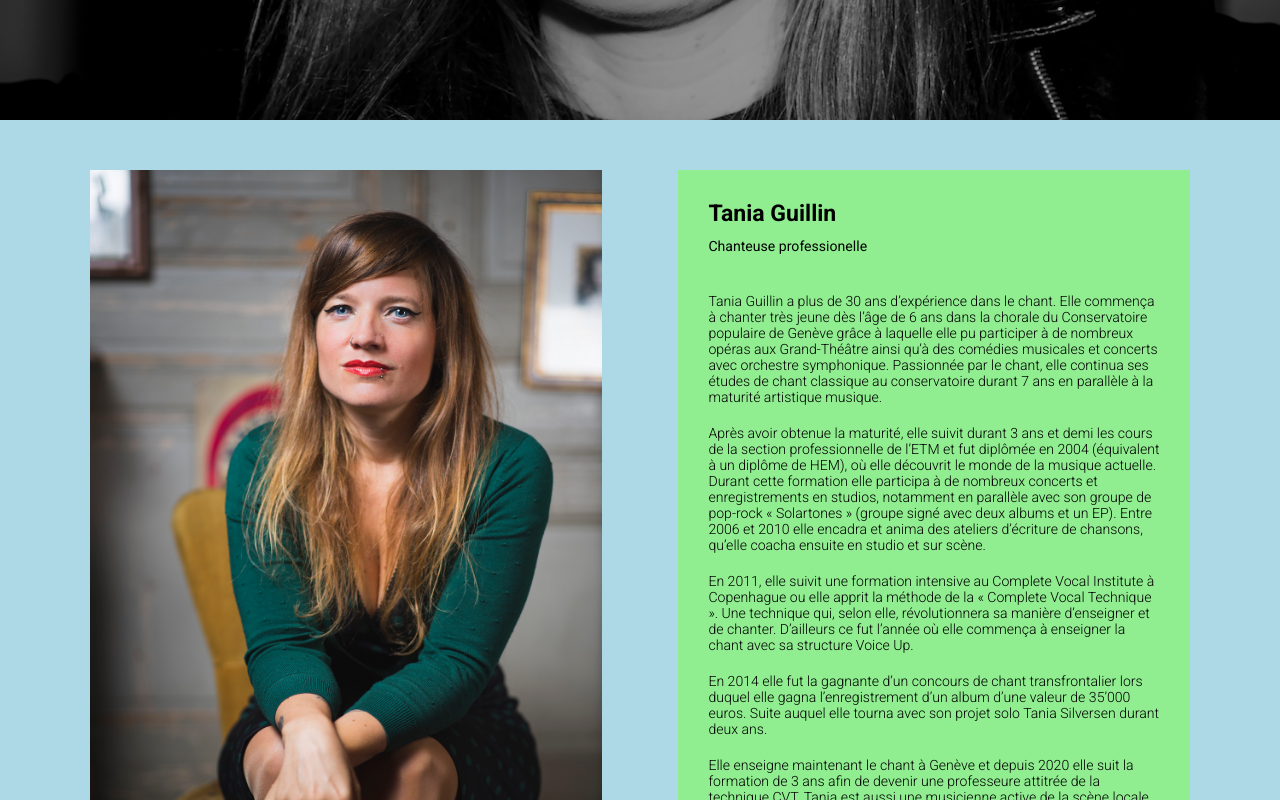
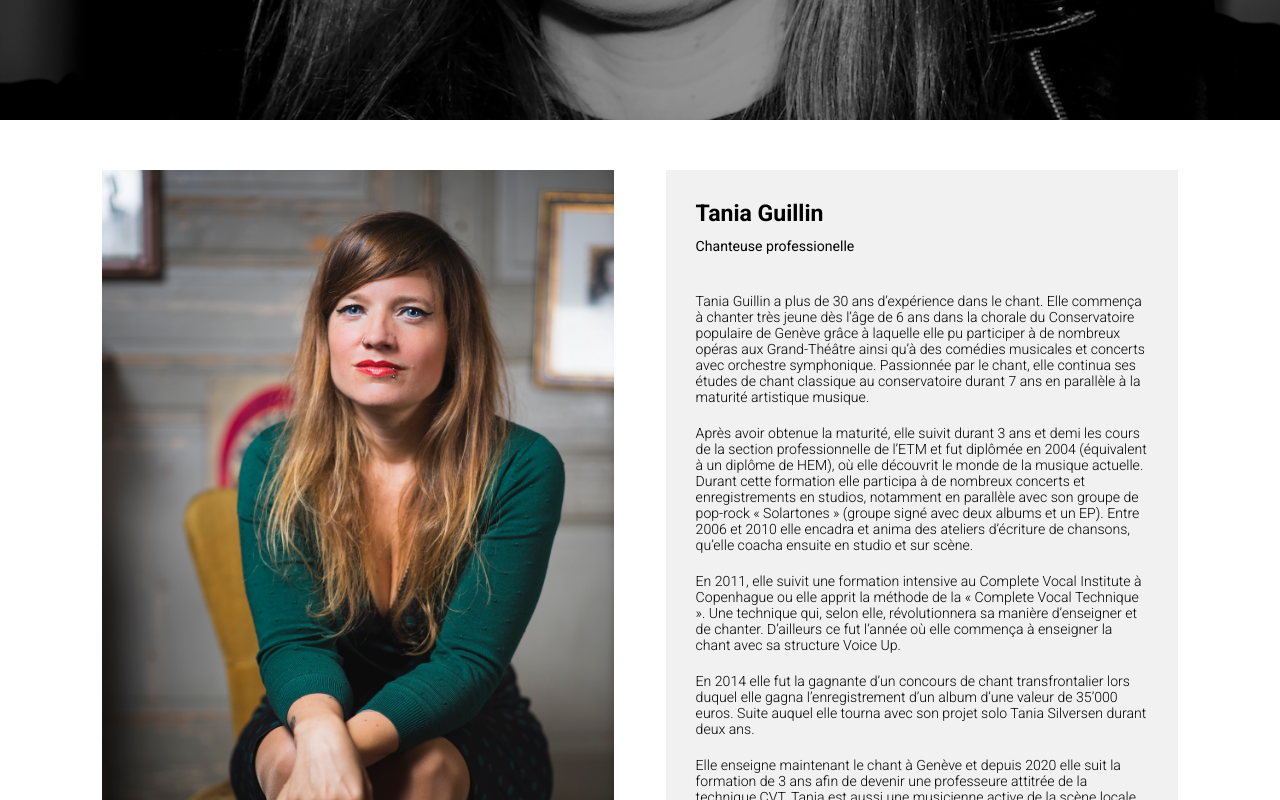
Before and after one commit to Cap0n3/VoiceUp, a React (Create React App) app: page /prof in a window 1280 px wide. Shown: the part 560-1360 px from the top of the page. Built offline with nearby package versions, Linux system fonts and the light colour scheme.

Commit message:
Finished design of teacher blocks

```diff
--- a/src/components/Navbar/Navbar.js
+++ b/src/components/Navbar/Navbar.js
@@ -82,7 +82,7 @@ const Navbar = () => {
 
     return (
         <>
-            <Nav className={scrollPosition > 80 ? "sticky" : ""}>
+            <Nav>
                 <NavbarWrapper>
                     <MenuContainer>
                         { isMobile ? "" : SiteLogo() }
--- a/src/pages/Teacher/Teacher.js
+++ b/src/pages/Teacher/Teacher.js
@@ -1,12 +1,16 @@
-import { useState, useEffect } from "react";
+import { useState, useEffect, useRef } from "react";
 import Header from "../../components/Header/Header";
 import useWindowSize from "../../hooks/useWindowSize";
+import useAppear from "../../hooks/useAppear";
 import { teacherHeaderData, descrParagraphs } from "./data/teacher.data";
 import { AboutSection, AboutImage, DescriptionWrapper } from "./Teacher.style";
 import TaniaAbout from "../../assets/images/Tania/TaniaAbout.jpg";
+import { navbarHeight } from "../../globalVars";
 
 const Teacher = () => {
     const screenSize = useWindowSize();
+    const AboutRef = useRef(null);
+    const isVisible = useAppear(AboutRef, navbarHeight);
     const [blockDimensions, setblockDimensions] = useState({});
 
     /**
@@ -35,17 +39,12 @@ const Teacher = () => {
         setBlockSize(1.5);
     }, [screenSize.innerWidth])
 
-    useEffect(() => {
-      console.log(blockDimensions);
-    }, [blockDimensions])
-
-
     return(
         <>
             <Header data={teacherHeaderData} position={{posX: 0, posY: 40}} />
-            <AboutSection blocksHeight={blockDimensions.compHeight}>
-                <AboutImage src={TaniaAbout} width={blockDimensions.compWidth} height={blockDimensions.compHeight} />
-                <DescriptionWrapper width={blockDimensions.compWidth} height={blockDimensions.compHeight}>
+            <AboutSection blocksHeight={blockDimensions.compHeight} ref={AboutRef}>
+                <AboutImage src={TaniaAbout} className={isVisible ? "active" : ""} width={blockDimensions.compWidth} height={blockDimensions.compHeight} scrWidth={screenSize.innerWidth} />
+                <DescriptionWrapper className={isVisible ? "active" : ""} width={blockDimensions.compWidth} height={blockDimensions.compHeight} scrWidth={screenSize.innerWidth}>
                     <h2>Tania Guillin</h2>
                     <sub>Chanteuse professionelle</sub>
                     {descrParagraphs.map((para, index) =>
--- a/src/pages/Teacher/Teacher.style.js
+++ b/src/pages/Teacher/Teacher.style.js
@@ -1,10 +1,10 @@
 import styled from "styled-components";
+import { VoiceUpColors } from "../../colors";
 
-const DEBUG = true;
+const DEBUG = false;
 const sectionPadding = 100;
 
 export const AboutSection = styled.section`
-    display: flex;
     position: relative;
     width: 100%;
     height: ${({blocksHeight}) => (blocksHeight ? (blocksHeight + sectionPadding) : 5000)}px;
@@ -12,28 +12,43 @@ export const AboutSection = styled.section`
     ${DEBUG ? "background-color: lightblue;" : ""}
 
     @media only screen and (max-width: 1024px){
-        flex-direction: column;
+        /* Make big section to fit blocks + padding */
+        height: ${({blocksHeight}) => (blocksHeight ? ((blocksHeight * 2) + (sectionPadding * 1.5)) : 5000)}px;
     }
 `;
 
 export const AboutImage = styled.img`
     position: absolute;
     top: ${sectionPadding / 2}px;
-    left: 7vw;
+    left: 8vw;
+    margin-left: -100%;
+    /* Resize block with computed values (should be both with same size) */
     width: ${({width}) => (width ? `${width}px` : "33%")};
     height: ${({height}) => (height ? `${height}px` : "")};
+    transition: margin-left 600ms ease;
+
+    &.active {
+        margin-left: 0;
+    }
+
+    @media only and screen (max-width: 1024px) {
+        /* Center element in section */
+        left: ${({height, scrWidth}) => (scrWidth - height) / 2}px;
+    }
 `;
 
 export const DescriptionWrapper = styled.div`
     position: absolute;
     top: ${sectionPadding / 2}px;
-    right: 7vw;
+    right: 8vw;
+    margin-right: -100%;
+    /* Resize block with computed values (should be both with same size) */
     width: ${({width}) => (width ? `${width}px` : "33%")};
     height: ${({height}) => (height ? `${height}px` : "")};
     padding: 30px;
     overflow-y: auto;
-
-    ${DEBUG ? "background-color: lightgreen;" : ""}
+    transition: margin-right 600ms ease;
+    background-color: ${DEBUG ? "lightgreen" : VoiceUpColors.lightGrey};
 
     & > h2 {
         font-size: 1.8vw;
@@ -53,7 +68,16 @@ export const DescriptionWrapper = styled.div`
         margin-bottom: 20px;
     }
 
+    &.active {
+        margin-right: 0;
+    }
+
     @media only screen and (max-width: 1024px){
+        /* Put block below first one */
+        margin-top: ${({height}) => (height ? `${height + sectionPadding / 2}px` : "")};
+        /* Center element in section */
+        right: ${({width, scrWidth}) => (scrWidth - width) / 2}px;
+
         & > h2 {
             font-size: 3.5vw;
             margin-bottom: 0px;
@@ -68,5 +92,4 @@ export const DescriptionWrapper = styled.div`
             font-size: 2.2vw;
         }
     }
-
 `;
```
